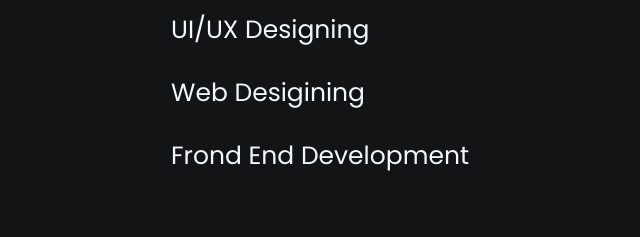
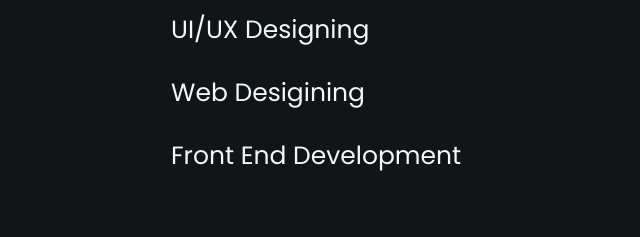
Before and after one commit to Syamkrishnankk/Portfolio, a plain HTML site: page index.html in a window 1280 px wide. Shown: the part 1840-2077 px from the top of the page, 579-1219 px from the left. Drawn offline with Linux system fonts and the light colour scheme.

Commit message:
Update index.html

```diff
--- a/index.html
+++ b/index.html
@@ -99,7 +99,7 @@
         <div class="skill-content" style="color: aliceblue;">
         <p>UI/UX Designing</p>
         <p>Web Desigining</p>
-        <p>Frond End Development </p>
+        <p>Front End Development </p>
 
         </div>
     </div>
```
